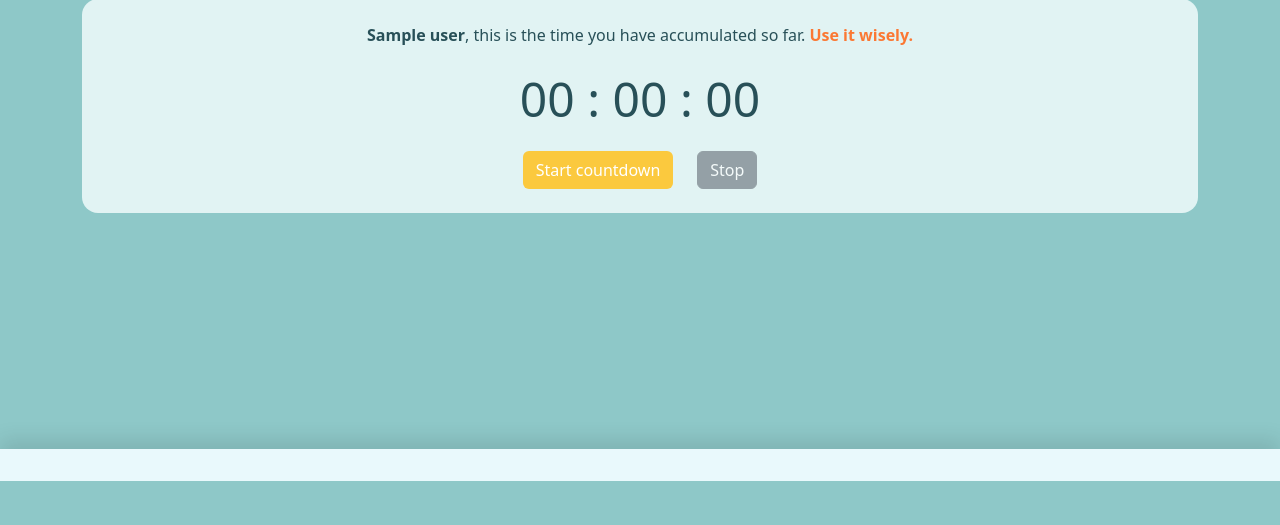
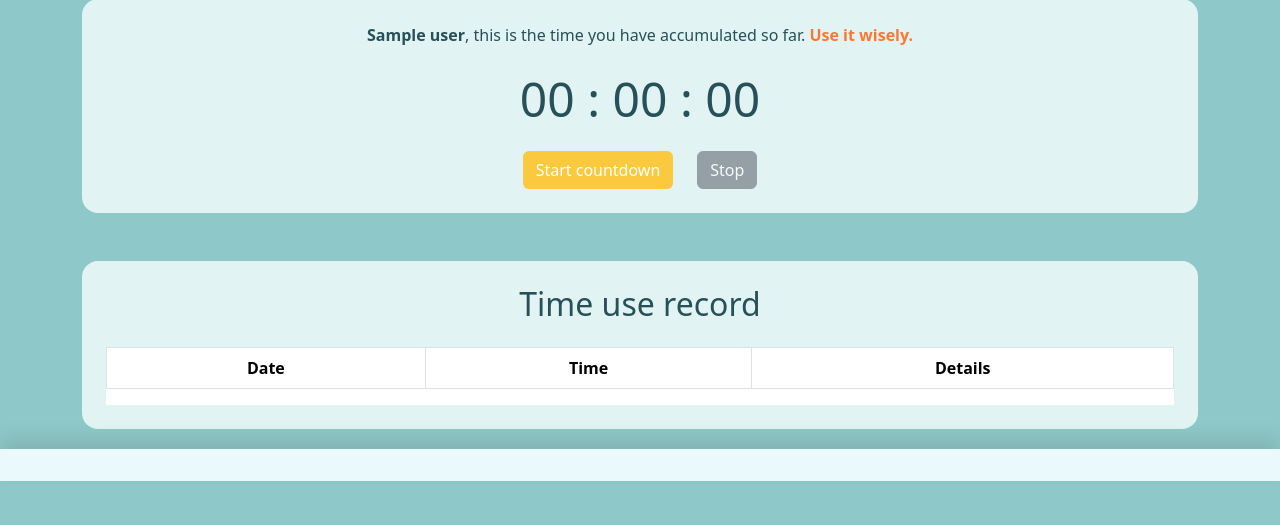
Before and after one commit to dsveraa/studytoplay, a Flask app: page /use_time in a window 1280 px wide. Shown: the part 319-844 px from the top of the page. Before the commit the page ends 800 px from the top, so only its background shows below. Run offline with Flask 3, Linux system fonts and the light colour scheme; the visitor is signed in with stand-in values (Sample User, id 1); data that the repository does not hold is empty; some libraries are stand-ins or nearby versions.

Commit message:
feat: registro de tiempos de uso con detalle

```diff
--- a/app/__init__.py
+++ b/app/__init__.py
@@ -26,6 +26,6 @@ def create_app():
 
     @app.template_filter('markdown')
     def markdown_filter(text):
-        return markdown.markdown(text, extensions=["extra", "fenced_code", "tables"])
+        return markdown.markdown(text or "", extensions=["extra", "fenced_code", "tables"])
 
     return app
--- a/app/models.py
+++ b/app/models.py
@@ -73,6 +73,7 @@ class Uso(db.Model):
     usuario_id = Column(Integer, ForeignKey('usuarios.id'), nullable=False)
     fecha_inicio = Column(DateTime, nullable=False)
     fecha_fin = Column(DateTime, nullable=False)
+    actividad = Column(Text, nullable=False, default="")
 
     usuario = relationship('Usuario', back_populates='usos')
 
--- a/app/routes.py
+++ b/app/routes.py
@@ -116,14 +116,17 @@ def register_routes(app):
         tiempo = Tiempo.query.filter_by(usuario_id=usuario_id).first()
         tiempo_valor = tiempo.tiempo if tiempo else 0
 
-
+        use_obj = Uso.query.filter_by(usuario_id=usuario_id).order_by(desc(Uso.id)).limit(10).all()
 
         if request.method == 'POST':
             data = request.get_json()
-
+            print("datos recibidos:", data)
             start = data.get('start')
             end = data.get('end')
             time = data.get('time')
+            activity = data.get('actividad', '').strip()
+            if not activity:
+                return jsonify({'error': 'La actividad no puede estar vacía'}), 400
 
             print(start, end, time)
 
@@ -136,6 +139,7 @@ def register_routes(app):
                 usuario_id=usuario_id,
                 fecha_inicio=fecha_inicio,
                 fecha_fin=fecha_fin,
+                actividad=activity or "Sin especificar"
             )
             db.session.add(uso)
 
@@ -144,9 +148,12 @@ def register_routes(app):
             db.session.add(tiempo)
 
             db.session.commit()
+            ultimo_uso = Uso.query.order_by(Uso.id.desc()).first()
+            print("Último uso registrado:", ultimo_uso.__dict__)
+
             return jsonify({'redirect': url_for('perfil')})
 
-        return render_template("use_time.html", tiempo=tiempo_valor, username=username)
+        return render_template("use_time.html", tiempo=tiempo_valor, username=username, usos=use_obj)
 
     @app.route("/registro", methods=["GET","POST"])
     def registro():
@@ -210,15 +217,11 @@ def register_routes(app):
             activity_obj = Estudio.query.filter_by(usuario_id=usuario_id).order_by(desc(Estudio.id)).limit(20).all()
             nombre_asignatura = "Latest"
 
-        # pendiente, que muestre una lista de registros de todas las asignaturas en la primera vista por defecto.
-
         return render_template("records.html",
                                estudios=activity_obj,
                                asignaturas=asignaturas_obj,
                                nombre_asignatura=nombre_asignatura
                                )
-
-
 
     @app.route("/perfil")
     def perfil():
--- a/app/static/timerUse.js
+++ b/app/static/timerUse.js
@@ -214,24 +214,30 @@ startBtn.addEventListener("click", () => {
 
 stopBtn.addEventListener("click", () => {
   Swal.fire({
-    title: "¿Estás seguro?",
-    text: "Esto detendrá el cronómetro.",
-    icon: "warning",
+    title: "What activity have you done?",
+    input: "text",
+    inputPlaceholder: "Videogames, watching Youtube, etc...",
     showCancelButton: true,
     confirmButtonColor: "#3085d6",
     cancelButtonColor: "#d33",
-    confirmButtonText: "Sí, detener",
+    confirmButtonText: "Guardar",
     cancelButtonText: "Cancelar",
+    inputValidator: (value) => {
+      if (!value) {
+        return "You must instert an activity"
+      }
+    },
   }).then((result) => {
     if (result.isConfirmed) {
+      const actividad = result.value
       timer.stop()
-      Swal.fire("Detenido", "El cronómetro ha sido detenido.", "success")
       date_fin = getDate()
-      sendData(date_inicio, date_fin, timer.getRemainingTime())
-      console.log("enviando datos al backend")
+      sendData(date_inicio, date_fin, timer.getRemainingTime(), actividad)
+      console.log("Enviando datos al backend:", actividad)
     }
   })
 })
+
 
 /**
  * Envía momentos de inicio y fin del conteo, como tiempo restante al backend.
@@ -240,7 +246,7 @@ stopBtn.addEventListener("click", () => {
  * @param {string} date_fin
  * @param {number} remainingTimeMs
  */
-function sendData(date_inicio, date_fin, remainingTimeMs) {
+function sendData(date_inicio, date_fin, remainingTimeMs, actividad) {
   fetch("/use_time", {
     method: "POST",
     headers: {
@@ -250,6 +256,7 @@ function sendData(date_inicio, date_fin, remainingTimeMs) {
       start: date_inicio,
       end: date_fin,
       time: remainingTimeMs,
+      actividad: actividad,
     }),
   })
     .then((response) => response.json())
--- /dev/null
+++ b/app/templates/time_use_list.html
@@ -0,0 +1,57 @@
+<div class="table-responsive">
+  <table class="table table-bordered text-center custom-text-2 !important">
+    <thead>
+      <tr class="custom-text-1">
+        <th>Date</th>
+        <th>Time</th>
+        <th>Details</th>
+      </tr>
+    </thead>
+    <tbody>
+      {% for uso in usos %}
+      <tr class="align-middle">
+        <td>{{ uso.fecha_inicio.strftime('%d-%m-%Y') }}</td>
+        <td>{{ (uso.fecha_fin - uso.fecha_inicio) }}</td>
+        <td>
+          <a class="text-decoration-none cursor-pointer" role="button" onclick="toggleDetails( {{ loop.index }} )">
+            <iconify-icon id="icon-{{ loop.index }}" icon="material-symbols:zoom-in-rounded" style="color: #fbc93e" width="32"
+              height="32"></iconify-icon>
+          </a>
+        </td>
+      </tr>
+      <tr id="resumen-row-{{ loop.index }}" style="display: none;">
+        <td colspan="4" class="p-3">
+          <div class="d-flex justify-content-between mb-2">
+            <div><strong>Start:</strong> {{ uso.fecha_inicio.strftime('%H:%M:%S') }}</div>
+            <div><strong>End:</strong> {{ uso.fecha_fin.strftime('%H:%M:%S') }}</div>
+          </div>
+
+          <div class="text-start">
+            <strong>Activity:</strong><span style="white-space: pre-line;"> {{ uso.actividad or "" | markdown | safe }}</span>
+          </div>
+        </td>
+      </tr>
+      {% endfor %}
+    </tbody>
+  </table>
+</div>
+
+<script>
+  function toggleDetails(index) {
+    const resumenRow = document.getElementById(`resumen-row-${index}`)
+    const icon = document.getElementById(`icon-${index}`)
+
+    if (resumenRow.style.display === "none") {
+      resumenRow.style.display = "table-row"
+      resumenRow.classList.add("resumen-visible")
+      icon.setAttribute("icon", "material-symbols:zoom-out-rounded")
+      icon.setAttribute("style", "color: #fb7833")
+    } else {
+      resumenRow.style.display = "none"
+      resumenRow.classList.remove("resumen-visible")
+      icon.setAttribute("icon", "material-symbols:zoom-in-rounded")
+      icon.setAttribute("style", "color: #fbc93e")
+
+    }
+  }
+</script>
--- a/app/templates/use_time.html
+++ b/app/templates/use_time.html
@@ -23,7 +23,13 @@
     </div>
   </div>
   <div class="tiempo" style="display:none">{{ tiempo }}</div>
+
 </div>
+<div class="custom-bg-1 custom-text-2 p-4 rounded-4 mb-5">
+  <h2 class="mb-4 text-center">Time use record</h2>
+  {% include 'time_use_list.html' %}
+</div>
+<br><br>
 <script src="https://cdn.jsdelivr.net/npm/sweetalert2@11" defer></script>
 <script src="{{ url_for('static', filename='timerUse.js') }}"></script>
 {% endblock %}
```
Also changed, not shown: migrations/versions/66b213c545b0_actividad_a_tabla_de_uso.py (added, +32 -0 lines).
